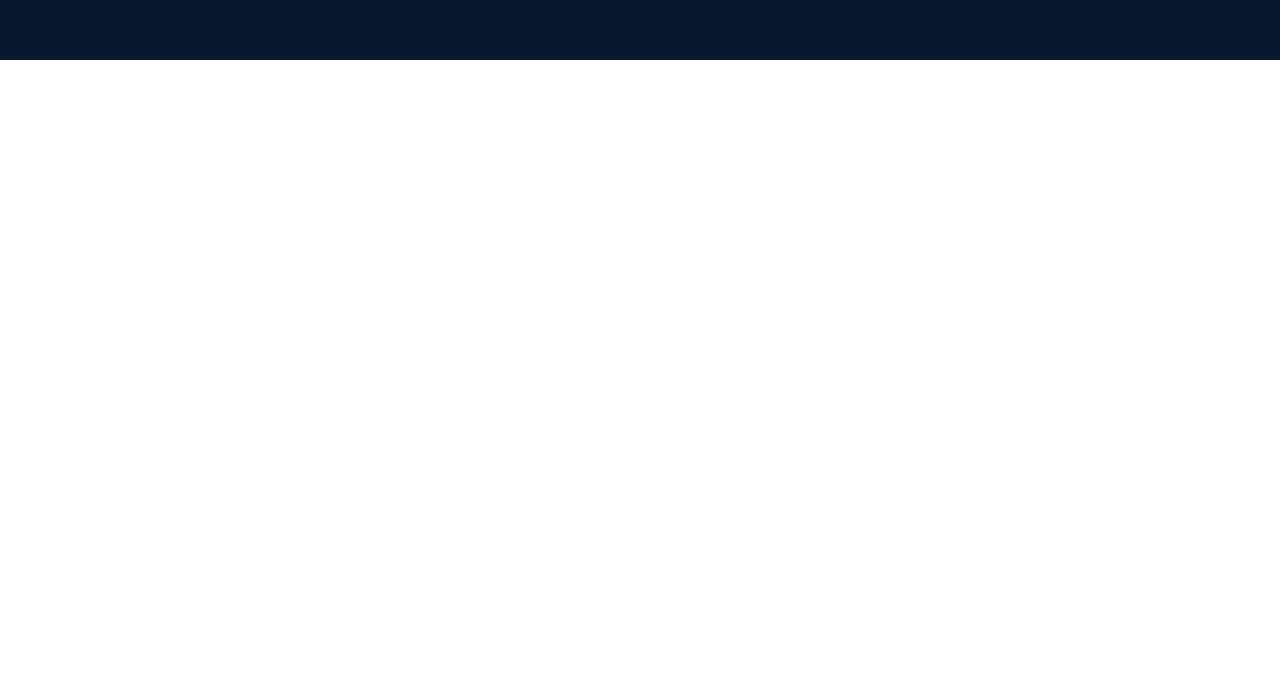
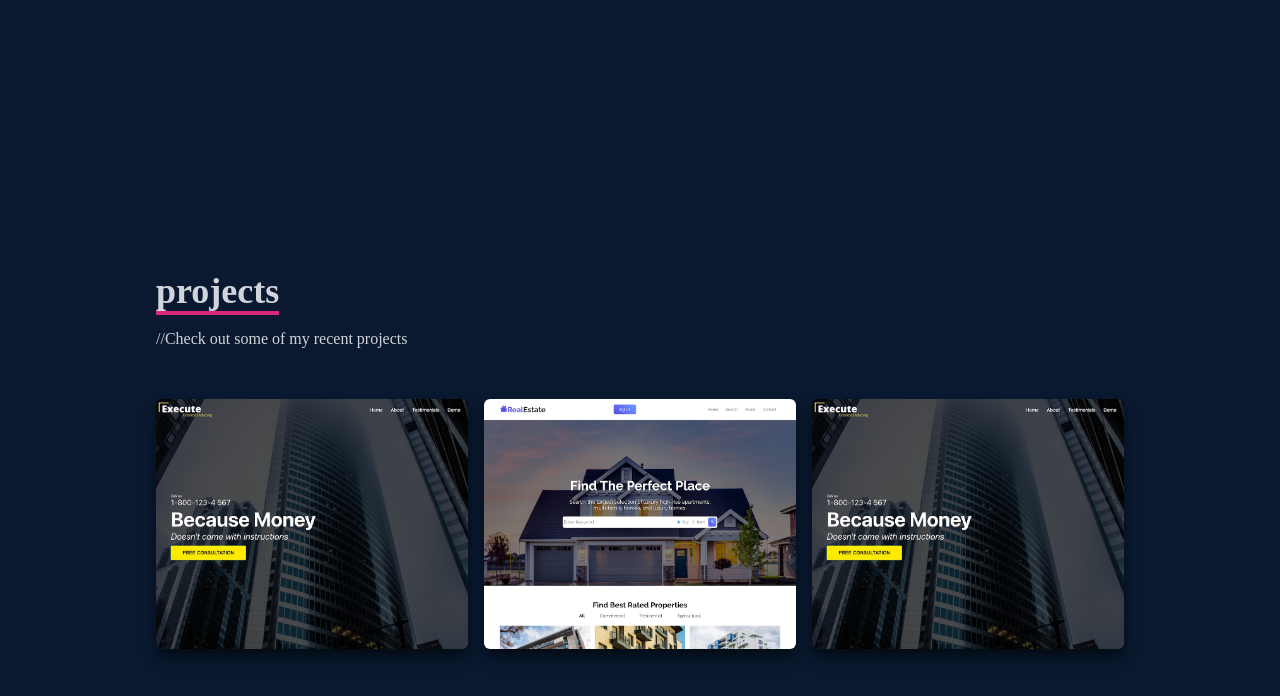
Before and after one commit to AnthonyKarloBantugan/portfolio, a React (Create React App) app: page / in a window 1280 px wide. Shown: the part 2340-3036 px from the top of the page. Before the commit the page ends 2400 px from the top, so only its background shows below. Built offline with nearby package versions, Linux system fonts and the light colour scheme.

Commit message:
done with Projects component styling

```diff
--- a/src/App.js
+++ b/src/App.js
@@ -2,6 +2,7 @@
 import Home from "./components/Home";
 import Navbar from "./components/Navbar";
 import Skills from "./components/Skills";
+import Work from "./components/Work";
 
 function App() {
 	return (
@@ -10,6 +11,7 @@
 			<Home />
 			<About />
 			<Skills />
+			<Work />
 		</div>
 	);
 }
--- /dev/null
+++ b/src/components/Work.jsx
@@ -0,0 +1,100 @@
+import React from "react";
+import WorkImg from "../assets/workImg.jpeg";
+import realEstate from "../assets/realestate.jpg";
+
+const Work = () => {
+	return (
+		<div
+			name="projects"
+			className="w-full md:h-screen bg-[#0a192f] text-gray-300"
+		>
+			<div className="max-w-[1000px] mx-auto p-4 flex flex-col justify-center w-full h-full">
+				<div className="pb-8">
+					<p className="text-4xl font-bold inline border-b-4 border-pink-600">
+						projects
+					</p>
+					<p className="py-4">
+						//Check out some of my recent projects
+					</p>
+				</div>
+				{/* Container */}
+				<div className="grid sm:grid-cols-2 md:grid-cols-3 gap-4">
+					{/* Grid Item */}
+					<div
+						style={{ backgroundImage: `url(${WorkImg})` }}
+						className="shadow-lg shadow-[#040c16] group container rounded-md flex justify-center items-center ms-auto content-div"
+					>
+						{/* Hover Effects */}
+						<div className="opacity-0 group-hover:opacity-100">
+							<span className="text-2xl font-bold text-white tracking-wider">
+								React JS Application
+							</span>
+							<div className="pt-8 text-center">
+								<a href="">
+									<button className="text-center rounded-lg px-4 py-3 m-2 bg-white text-gray-700 font-bold text-lg">
+										Demo
+									</button>
+								</a>
+								<a href="">
+									<button className="text-center rounded-lg px-4 py-3 m-2 bg-white text-gray-700 font-bold text-lg">
+										Code
+									</button>
+								</a>
+							</div>
+						</div>
+					</div>
+
+					<div
+						style={{ backgroundImage: `url(${realEstate})` }}
+						className="shadow-lg shadow-[#040c16] group container rounded-md flex justify-center items-center ms-auto content-div"
+					>
+						{/* Hover Effects */}
+						<div className="opacity-0 group-hover:opacity-100">
+							<span className="text-2xl font-bold text-white tracking-wider">
+								React JS Application
+							</span>
+							<div className="pt-8 text-center">
+								<a href="">
+									<button className="text-center rounded-lg px-4 py-3 m-2 bg-white text-gray-700 font-bold text-lg">
+										Demo
+									</button>
+								</a>
+								<a href="">
+									<button className="text-center rounded-lg px-4 py-3 m-2 bg-white text-gray-700 font-bold text-lg">
+										Code
+									</button>
+								</a>
+							</div>
+						</div>
+					</div>
+
+					<div
+						style={{ backgroundImage: `url(${WorkImg})` }}
+						className="shadow-lg shadow-[#040c16] group container rounded-md flex justify-center items-center ms-auto content-div"
+					>
+						{/* Hover Effects */}
+						<div className="opacity-0 group-hover:opacity-100">
+							<span className="text-2xl font-bold text-white tracking-wider">
+								React JS Application
+							</span>
+							<div className="pt-8 text-center">
+								<a href="">
+									<button className="text-center rounded-lg px-4 py-3 m-2 bg-white text-gray-700 font-bold text-lg">
+										Demo
+									</button>
+								</a>
+								<a href="">
+									<button className="text-center rounded-lg px-4 py-3 m-2 bg-white text-gray-700 font-bold text-lg">
+										Code
+									</button>
+								</a>
+							</div>
+						</div>
+					</div>
+				</div>
+			</div>
+		</div>
+	);
+};
+
+export default Work;
--- a/src/index.css
+++ b/src/index.css
@@ -14,3 +14,18 @@
 		@apply cursor-pointer;
 	}
 }
+
+.content-div {
+	background-repeat: no-repeat;
+	background-size: cover;
+	background-position: center;
+	height: 250px;
+}
+
+.content-div:hover {
+	background-image: linear-gradient(
+		to right,
+		rgba(112, 157, 255, 0.8),
+		hsla(242, 74%, 61%, 0.8)
+	) !important;
+}
```
Also changed, not shown: src/assets/realestate.jpg (added), src/assets/workImg.jpeg (added).
